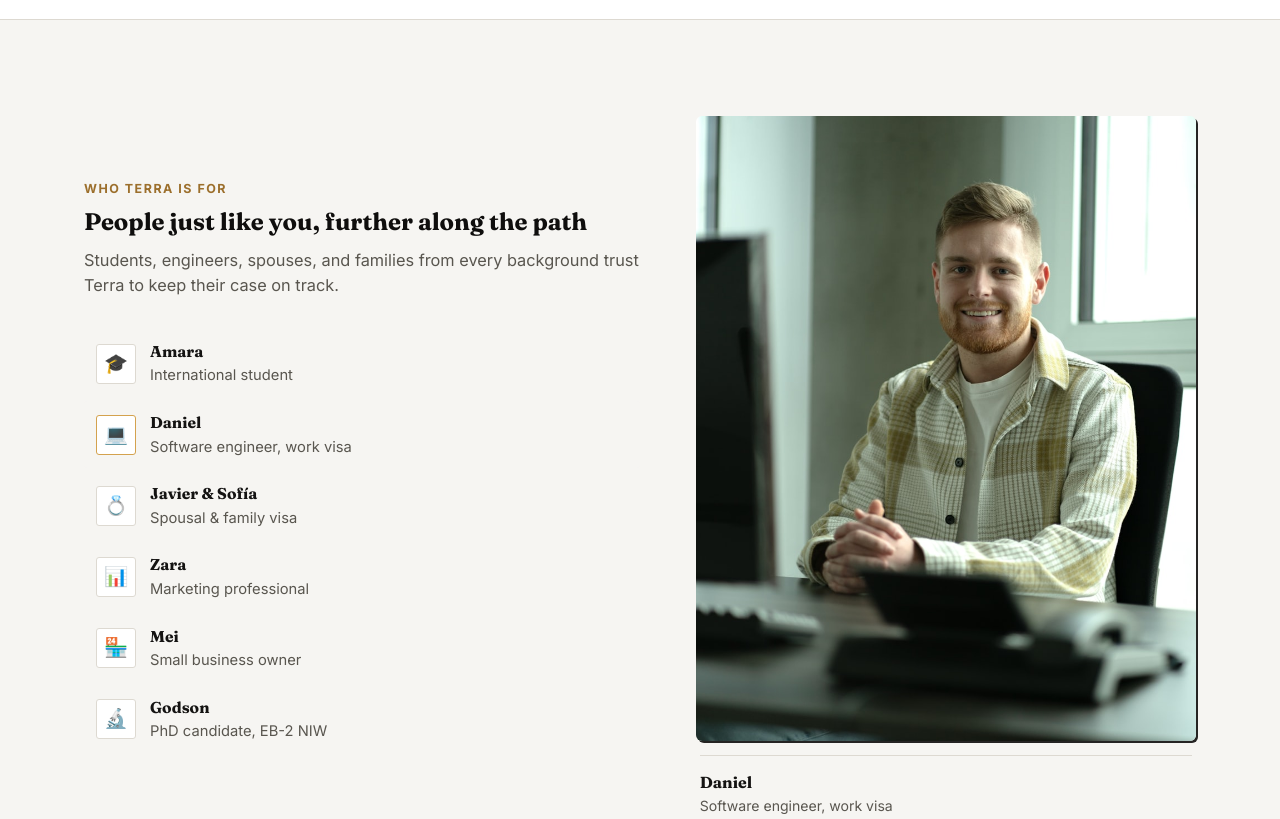
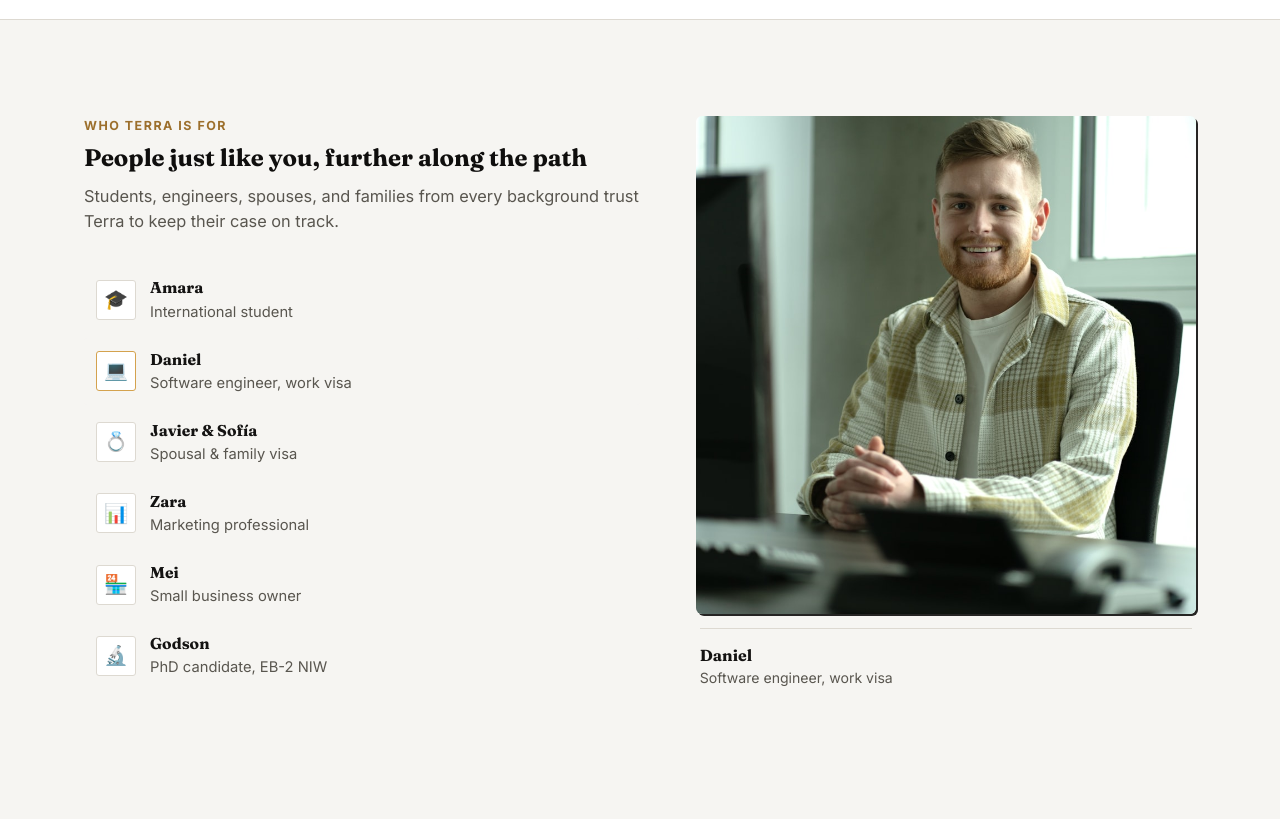
Before and after one commit to ehiemeregodson-create/terra-website, a website: page index.html in a window 1280 px wide. Shown: the part 992-1811 px from the top of the page. Drawn offline with Linux system fonts and the light colour scheme; no server answers; files whose address does not match are found by name.

Commit message:
Eliminate dead space in the "Who Terra is for" image column
With 6 personas the text column (574px) had grown shorter than the
photo column (701px), and align-items:center left a visible empty
gap around the shorter side. Switched to align-items:stretch and made
the photo flex to fill the row's actual height (object-fit:cover
already handles the crop) instead of a fixed 4:5 aspect-ratio, so the
two columns always match exactly regardless of list length. Mobile
keeps the fixed 4:5 ratio since there's no row to stretch against
once the grid collapses to one column.

```diff
--- a/style.css
+++ b/style.css
@@ -682,7 +682,7 @@ a { color: inherit; text-decoration: none; }
   display: grid;
   grid-template-columns: 1fr 0.9fr;
   gap: 56px;
-  align-items: center;
+  align-items: stretch;
 }
 .who-we-help-copy .section-sub { margin: 0 0 32px; }
 .who-we-help-list { list-style: none; margin: 0; padding: 0; display: flex; flex-direction: column; gap: 4px; }
@@ -714,7 +714,8 @@ a { color: inherit; text-decoration: none; }
   position: relative;
   z-index: 2;
   width: 100%;
-  aspect-ratio: 4 / 5;
+  flex: 1 1 auto;
+  min-height: 0;
   border-radius: var(--radius);
   overflow: hidden;
   box-shadow: var(--shadow-lg);
@@ -1135,6 +1136,7 @@ a { color: inherit; text-decoration: none; }
   .footer-inner { grid-template-columns: 1fr; }
   .hero-visual { max-width: 460px; margin: 0 auto; }
   .who-we-help-visual { width: 100%; max-width: 380px; margin: 24px auto 0; }
+  .who-we-help-photo { flex: none; aspect-ratio: 4 / 5; }
   .alert-card { position: static; margin-top: 24px; max-width: 100%; }
 }
 
```
